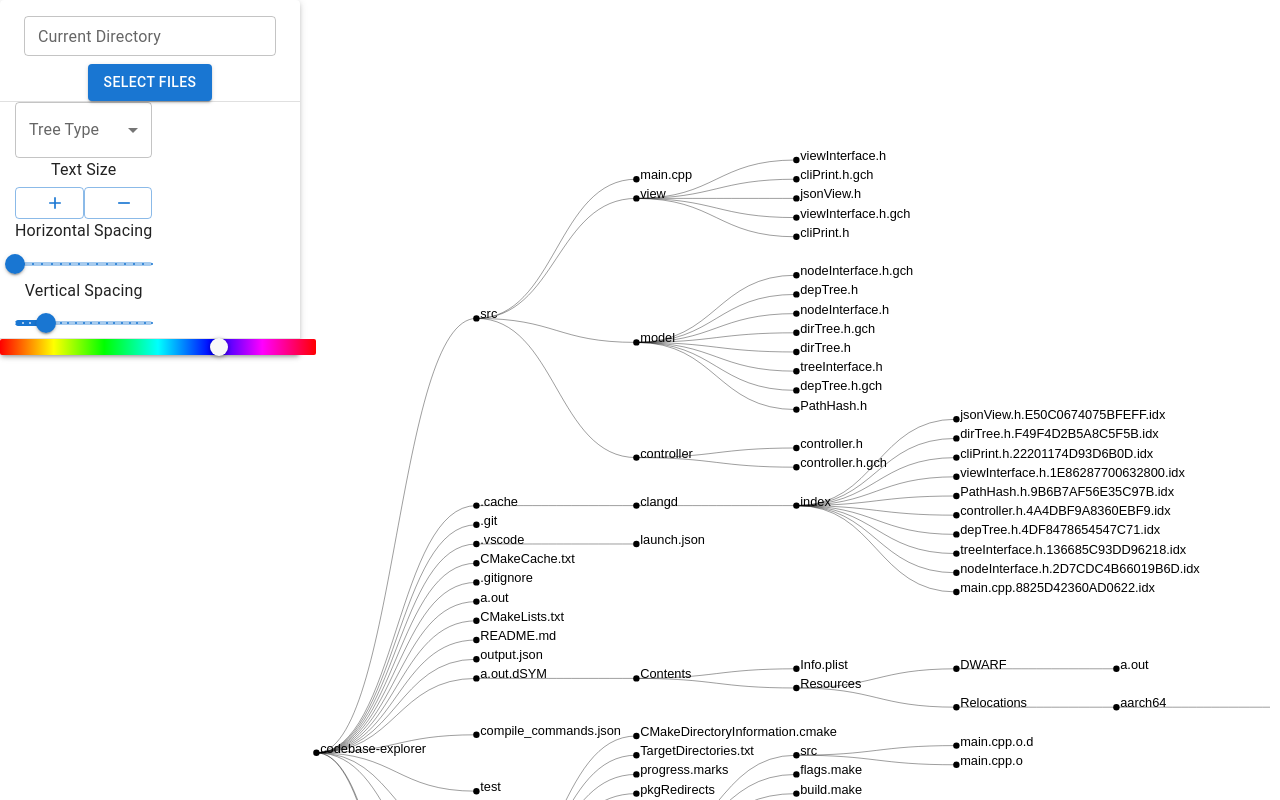
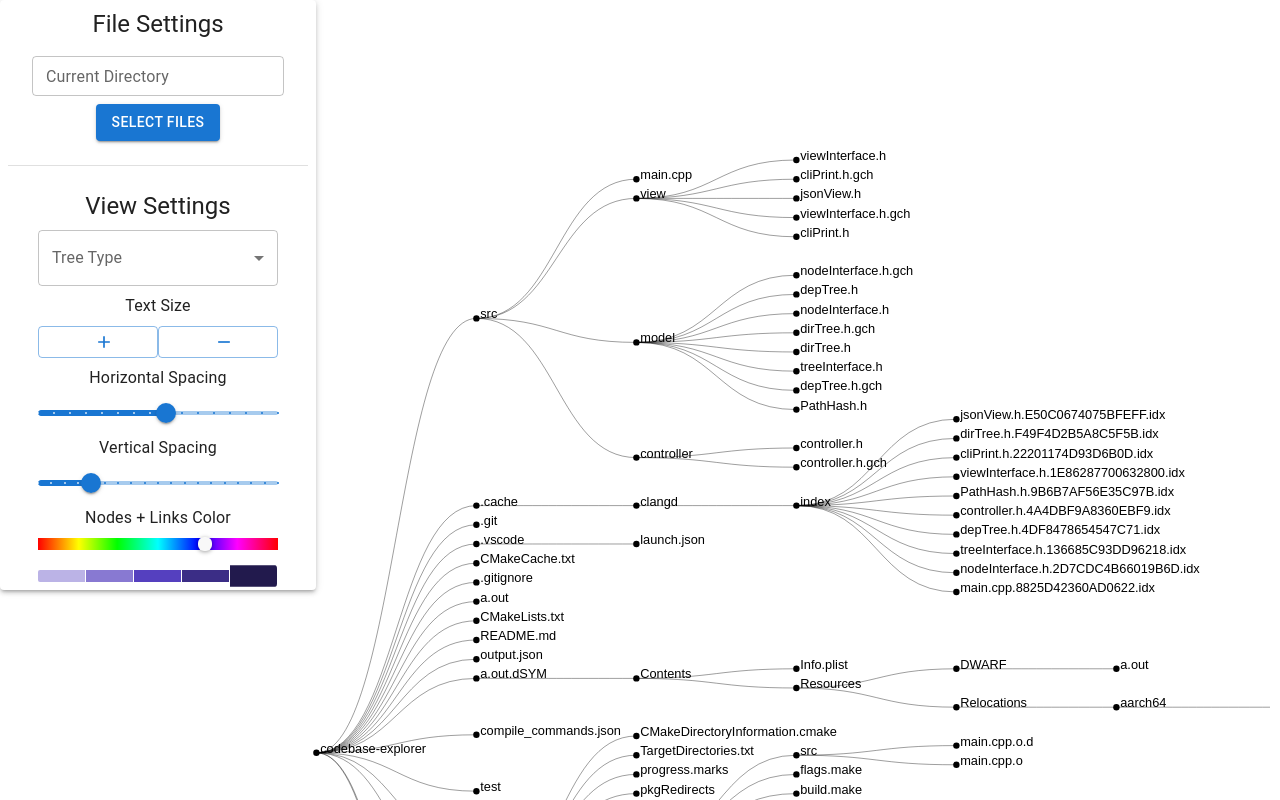
Before and after one commit to cyber-shah/codebase-explorer, a React (Create React App) app in the folder frontend/: page / in a window 1280 px wide. Shown: the top 800 px of the page. Built offline with nearby package versions, Linux system fonts and the light colour scheme.

Commit message:
Toolbar works

```diff
--- a/frontend/src/App.js
+++ b/frontend/src/App.js
@@ -4,6 +4,7 @@ import LinePlot from './Components/LinePlot.js';
 import ToolDrawer from './Components/ToolDrawer';
 import { useState } from 'react';
 import ForceTree from './Components/ForceTree';
+import { SliderPicker } from 'react-color';
 
 const data2 =
 {
@@ -700,6 +701,7 @@ function App() {
 
 
 
+
       <Box style={style.data} >
 
         <LinePlot
@@ -718,6 +720,8 @@ function App() {
         />
       </Box>
 
+
+
     </div>
   );
 }
--- a/frontend/src/Components/ToolDrawer.js
+++ b/frontend/src/Components/ToolDrawer.js
@@ -5,7 +5,7 @@ import { useState } from 'react';
 import AddIcon from '@mui/icons-material/Add';
 import RemoveIcon from '@mui/icons-material/Remove';
 import Slider from '@mui/material/Slider';
-import { HuePicker } from 'react-color';
+import { SliderPicker } from 'react-color';
 
 export default function ToolDrawer(props) {
 
@@ -16,9 +16,11 @@ export default function ToolDrawer(props) {
   };
 
   return (
-    <Paper elevation={3} sx={{ width: '100%' }} >
+    <Paper elevation={3} sx={{ width: '100%', padding: '1vh' }} >
 
+      <Stack gap={3}>
         <Container>
+          <Typography variant='h5'> File Settings </Typography>
           <TextField
             label="Current Directory"
             fullWidth
@@ -33,12 +35,16 @@ export default function ToolDrawer(props) {
         <Divider />
 
         <Box sx={{
-        width: '90%',
+          width: '100%',
           margin: 'auto',
           display: 'flex',
-        alignItems: 'center'
+          alignItems: 'center',
+          justifyContent: 'center',
         }}>
-        <Stack>
+          <Stack width={'80%'} gap={1}>
+
+            <Typography variant='h5'> View Settings </Typography>
+
             <FormControl fullWidth>
               <InputLabel id="demo-simple-select-label">Tree Type</InputLabel>
               <Select
@@ -54,8 +60,7 @@ export default function ToolDrawer(props) {
               </Select>
             </FormControl>
 
-
-          <Typography id="input-slider" gutterBottom>
+            <Typography >
               Text Size
             </Typography>
             <Box sx={{ display: 'flex', width: '100%' }} >
@@ -68,7 +73,6 @@ export default function ToolDrawer(props) {
                   console.log(props.textSize);
                 }}
               />
-
               <Button
                 variant="outlined"
                 fullWidth
@@ -80,15 +84,13 @@ export default function ToolDrawer(props) {
               />
             </Box>
 
-
-
-          <Typography gutterBottom>
+            <Typography >
               Horizontal Spacing
             </Typography>
             <Box sx={{ display: 'flex', width: '100%' }} >
               <Slider
                 aria-label="Temperature"
-              defaultValue={30}
+                defaultValue={260}
                 valueLabelDisplay="auto"
                 step={20}
                 marks
@@ -100,8 +102,7 @@ export default function ToolDrawer(props) {
               />
             </Box>
 
-
-          <Typography gutterBottom>
+            <Typography >
               Vertical Spacing
             </Typography>
             <Box sx={{ display: 'flex', width: '100%' }} >
@@ -119,16 +120,8 @@ export default function ToolDrawer(props) {
               />
             </Box>
 
-
-
-
-        </Stack>
-
-      </Box>
-
-      < Divider />
-
-      < HuePicker
+            <Typography > Nodes + Links Color </Typography>
+            < SliderPicker
               onChange={(color) => {
                 props.setNodeColor(color.hex);
                 props.setLinkColor(color.hex);
@@ -138,9 +131,10 @@ export default function ToolDrawer(props) {
                 props.setLinkColor(color.hex);
               }} />
 
+          </Stack>
+        </Box>
 
-
+      </Stack>
     </Paper >
-
   );
 }
```
Lines whose indentation alone changed are shown as unchanged.
